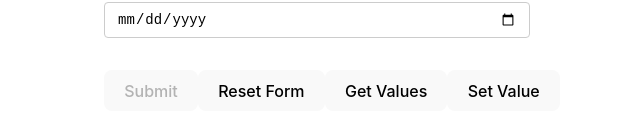
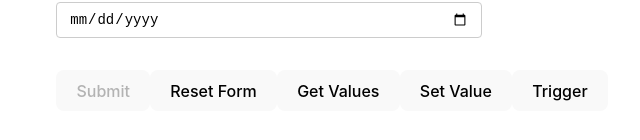
Before and after one commit to Sujayweb3master/all-about-react, a React (Vite) app in the folder react-hook-form/: page / in a window 1280 px wide. Shown: the part 984-1124 px from the top of the page, without its empty margins (308-948 px from the left). Built offline with nearby package versions, Linux system fonts and the light colour scheme; no server answers.

Commit message:
feat(react-hook-form): manual validation triggering

```diff
--- a/react-hook-form/src/components/YoutubeForm.jsx
+++ b/react-hook-form/src/components/YoutubeForm.jsx
@@ -32,7 +32,7 @@ const YoutubeForm = () => {
         //         channel: ""
         //     }
     })
-    const { register, control, handleSubmit, formState, watch, getValues, setValue, reset } = form;
+    const { register, control, handleSubmit, formState, watch, getValues, setValue, reset, trigger } = form;
     const { errors, touchedFields, dirtyFields, isDirty, isValid, isSubmitting, isSubmitted, isSubmitSuccessful, submitCount, } = formState;
     const { fields, append, remove } = useFieldArray({
         name: 'phNumbers',
@@ -40,7 +40,7 @@ const YoutubeForm = () => {
     })
 
     // Form submission states
-    console.log({ isSubmitting, isSubmitted, isSubmitSuccessful, submitCount, errors });
+    console.log({ isSubmitting, isSubmitted, isSubmitSuccessful, submitCount, errors, isValid });
 
     // useful form states
     // console.log({ touchedFields, dirtyFields, isDirty, isValid })
@@ -231,8 +231,9 @@ const YoutubeForm = () => {
                 <button type="button" onClick={() => reset()}>Reset Form</button>
                 <button type="button" onClick={handleGetValues}>Get Values</button>
                 <button type="button" onClick={handleSetValue}>Set Value</button>
+                <button type="button" onClick={() => trigger(['channel', 'social.facebook'])}>Trigger</button>
             </form>
-            {/* <DevTool control={control} /> */}
+            <DevTool control={control} />
         </div>
     )
 }
```
